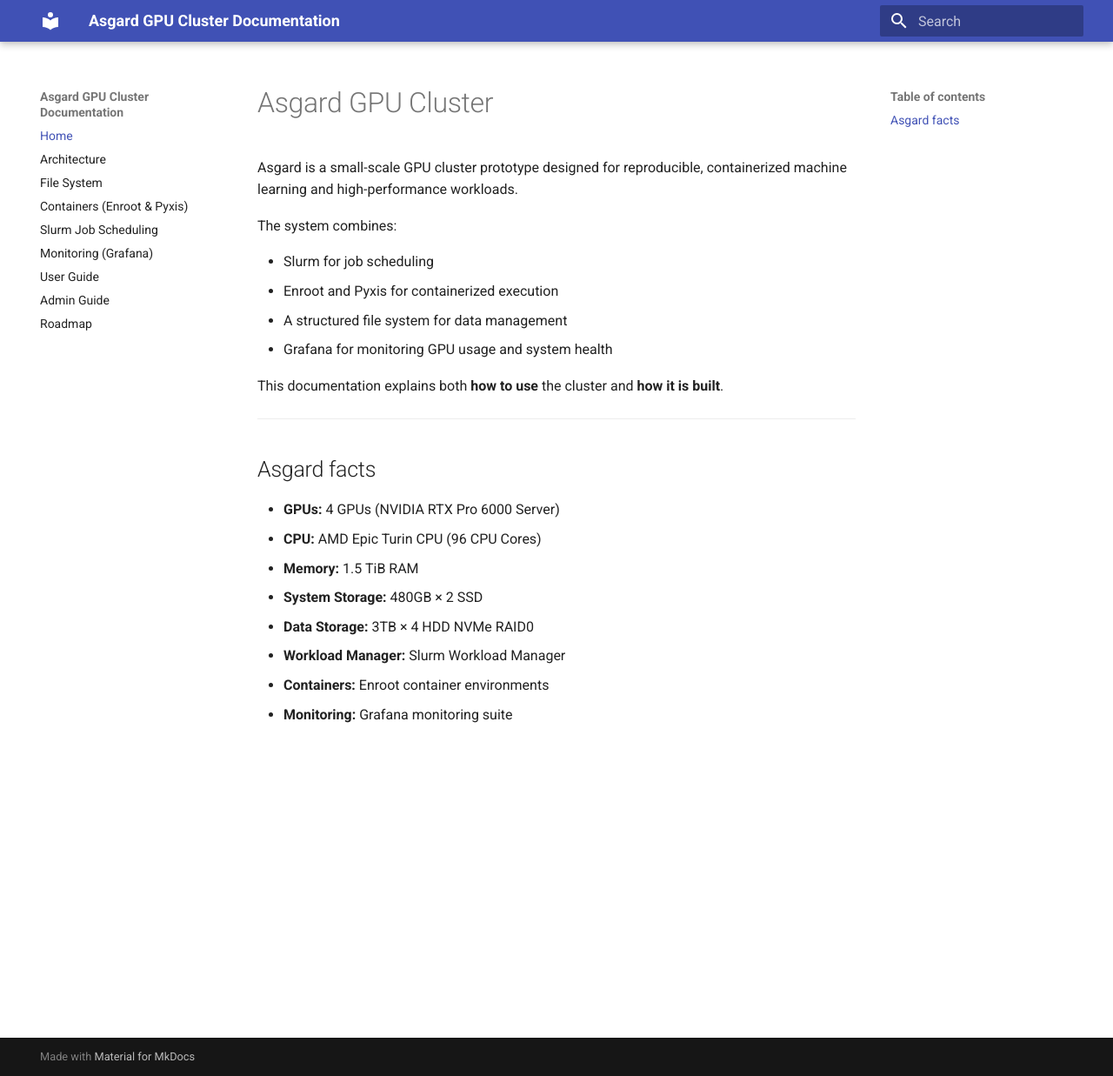
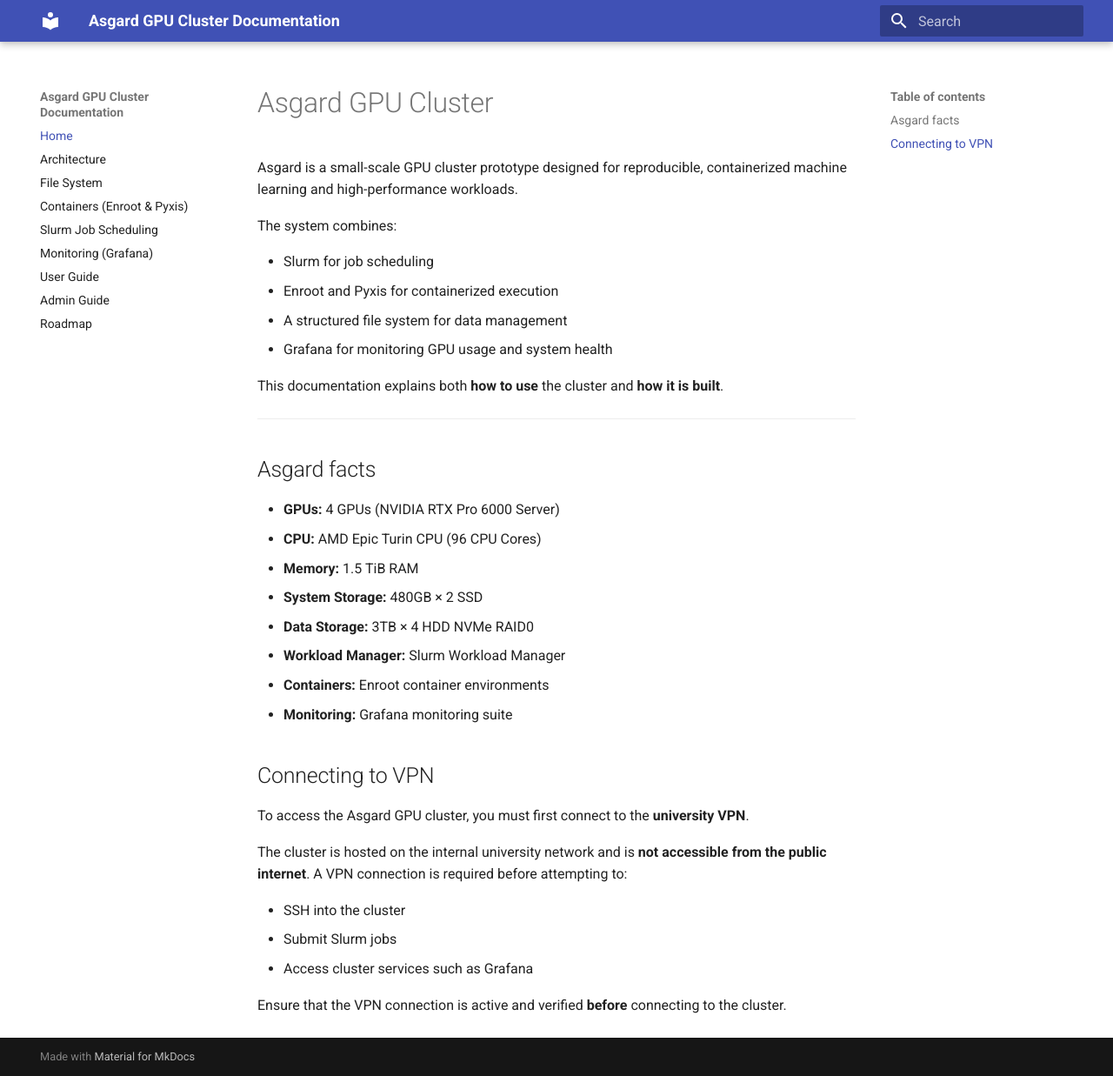
Before and after one commit to Arvind-Nagarajan-DFKI/hpc-cluster-docs, an MkDocs documentation site: the page built from docs/index.md, in a window 1280 px wide and 1237 px high. Shown: the whole window at 87% size. Built offline with MkDocs 1.6.1 and Material for MkDocs 9.7.7, drawn with Linux system fonts in a browser that asks for light colours.

Commit message:
Updated docs

```diff
--- a/docs/index.md
+++ b/docs/index.md
@@ -24,3 +24,17 @@
 - **Workload Manager:** Slurm Workload Manager
 - **Containers:** Enroot container environments
 - **Monitoring:** Grafana monitoring suite
+
+## Connecting to VPN
+
+To access the Asgard GPU cluster, you must first connect to the **university VPN**.
+
+The cluster is hosted on the internal university network and is **not accessible
+from the public internet**. A VPN connection is required before attempting to:
+
+- SSH into the cluster
+- Submit Slurm jobs
+- Access cluster services such as Grafana
+
+Ensure that the VPN connection is active and verified **before** connecting to
+the cluster.
```
Also changed, not shown: site/index.html, site/search/search_index.json.
